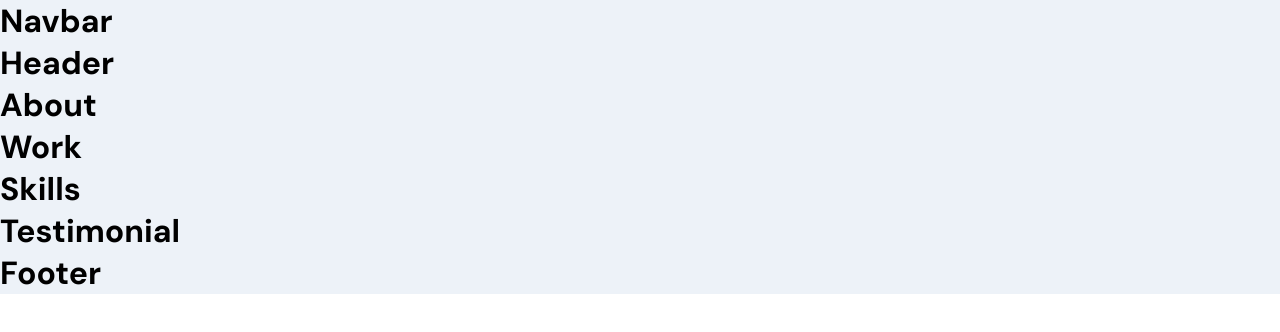
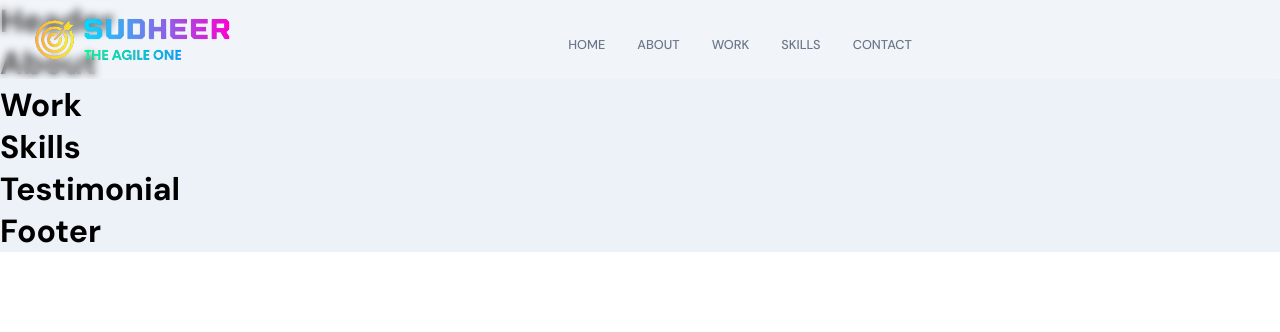
Before and after one commit to sudheerkrp/Sudheer-Kumar-Prajapat-Portfolio, a React (Create React App) app in the folder frontend_react/: page / in a window 1280 px wide. Shown: the top 332 px of the page. Built offline with nearby package versions, Linux system fonts and the light colour scheme.

Commit message:
Navbar Almost Completed

```diff
--- a/frontend_react/public/index.html
+++ b/frontend_react/public/index.html
@@ -6,7 +6,7 @@
     <meta name="viewport" content="width=device-width, initial-scale=1"/>
     <meta name="theme-color" content="#000000"/>
     <link rel="apple-touch-icon" href="%PUBLIC_URL%/logo192.png"/>
-    <link rel="manifest" href="%PUBLIC_URL%/manifest.json"/>
+    <!-- <link rel="manifest" href="%PUBLIC_URL%/manifest.json"/> -->
     <title>React App</title>
   </head>
   <body>
--- a/frontend_react/src/components/Navbar/Navbar.jsx
+++ b/frontend_react/src/components/Navbar/Navbar.jsx
@@ -1,10 +1,49 @@
-import React from 'react';
+import React, {useState} from 'react';
+import {HiMenuAlt4, HiX} from 'react-icons/hi';
+import {motion} from 'framer-motion';
 
 import './Navbar.scss';
+import {images} from '../../constants';
 
 const Navbar = () => {
+  const [toggle, setToggle] = useState(false);
+
   return (
-    <h1>Navbar</h1>
+    <nav className='app__navbar'>
+      <div className='app__navbar-logo'>
+        <img src={images.logo} alt="log"/>
+      </div>
+      <ul className='app__navbar-links'>
+        {['home', 'about', 'work', 'skills', 'contact'].map((item)=>{
+          return (
+            <li className='app__flex p-text' key = {`link-${item}`}>
+              <div></div>
+              <a href={`#${item}`}>{item}</a>
+            </li>
+          );
+        })}
+      </ul>
+      <div className="app__navbar-menu">
+        <HiMenuAlt4 onClick={() => setToggle(true)}></HiMenuAlt4>
+        {toggle && (
+          <motion.div
+            whileInView={{x : [300, 0]}}
+            transition={{duration: 0.85, ease: 'easeOut'}}
+          >
+          <HiX onClick={() => setToggle(false)}></HiX>
+          <ul>
+            {['home', 'about', 'work', 'skills', 'contact'].map((item)=>{
+              return (
+                <li key = {`${item}`}>
+                  <a href={`#${item}`} onClick={() => setToggle(true)}>{item}</a>
+                </li>
+              );
+            })}
+          </ul>
+          </motion.div>
+        )}
+      </div>
+    </nav>
   )
 }
 
--- a/frontend_react/src/components/Navbar/Navbar.scss
+++ b/frontend_react/src/components/Navbar/Navbar.scss
@@ -0,0 +1,165 @@
+.app__navbar
+{
+    width: 100%;
+    display: flex;
+    justify-content: space-between;
+    align-items: center;
+    padding: 1rem 2rem;
+    background: rgba(255, 255, 255, 0.25);
+    backdrop-filter: blur(4px);
+    -webkit-backdrop-filter: blur(4px);
+    border: 1px rgba(255, 255, 255, 0.18);
+    position: fixed;
+    z-index: 2;
+}
+.app__navbar-logo
+{
+    display: flex;
+    justify-content: flex-start;
+    align-items: center;
+    img
+    {
+        width: 200px;
+    }
+}
+.app__navbar-links
+{
+    flex: 1;
+    display: flex;
+    justify-content: center;
+    align-items: center;
+    list-style: none;
+
+    li
+    {
+        margin: 0 1rem;
+        cursor: pointer;
+        flex-direction: column;
+
+        div
+        {
+            width: 5px;
+            height: 5px;
+            background: transparent;
+            border-radius: 50%;
+            margin-bottom: 5px;
+        }
+        a
+        {
+            color: var(--gray-color);
+            text-decoration: none;
+            flex-direction: column;
+            text-transform: uppercase;
+            font-weight: 500;
+            transition: all 0.3s ease-in-out;
+
+            &:hover
+            {
+                color: var(--secondary-color);
+            }
+        }
+
+        &:hover
+        {
+            div
+            {
+                background: var(--secondary-color);
+            }
+        }
+
+        @media screen and (max-width : 900px)
+        {
+            display: none;
+        }
+    }
+}
+.app__navbar-menu
+{
+    width: 35px;
+    height: 35px;
+    border-radius: 50%;
+    position: relative;
+    display: flex;
+    justify-content: center;
+    align-items: center;
+    background-color: var(--secondary-color);
+
+    svg
+    {
+        width: 70%;
+        height: 70%;
+        color: var(--white-color);
+    }
+
+    div
+    {
+        position: fixed;
+        top: 0;
+        bottom: 0;
+        right: 0;
+        z-index: 5;
+        padding: 1rem;
+        width: 80%;
+        height: 100vh;
+        display: flex;
+        justify-content: flex-end;
+        align-items: flex-end;
+        flex-direction: column;
+        background: url('../../assets/bgWhite.png');
+        background-color: var(--white-color);
+        background-size: cover;
+        background-repeat: repeat;
+        box-shadow: 0 0 20px rgba(168, 168, 168, 0.15);
+
+        svg
+        {
+            width: 35px;
+            height: 35px;
+            color: var(--secondary-color);
+            margin: 0.5rem 1rem;
+        }
+
+        ul
+        {
+            list-style: none;
+            margin: 0;
+            padding: 0;
+            height: 100%;
+            width: 100%;
+            display: flex;
+            justify-content: flex-start;
+            align-items: flex-start;
+            flex-direction: column;
+
+            li
+            {
+                margin: 1rem;
+
+                a
+                {
+                    color: var(gray-color);
+                    text-decoration: none;
+                    font-size: 1rem;
+                    text-transform: uppercase;
+                    font-weight: 500;
+                    transition: all 0.3s ease-in-out;
+
+                    &:hover
+                    {
+                        color: var(--secondary-color);
+                    }
+                }
+            }
+        }
+
+        @media screen and (min-width : 900px)
+        {
+            display: none;
+        }
+    }
+
+    @media screen and (min-width : 900px)
+    {
+        display: none;
+    }
+}
--- /dev/null
+++ b/frontend_react/src/constants/images.js
@@ -0,0 +1,74 @@
+import email from '../assets/email.png';
+import mobile from '../assets/mobile.png';
+import api from '../assets/api.png';
+import cpp from '../assets/cpp.png';
+import css from '../assets/css.png';
+import figma from '../assets/figma.png';
+import flutter from '../assets/flutter.png';
+import git from '../assets/git.png';
+import graphql from '../assets/graphql.png';
+import html from '../assets/html.png';
+import javascript from '../assets/javascript.png';
+import mu5 from '../assets/mu5.png';
+import node from '../assets/node.png';
+import python from '../assets/python.png';
+import react from '../assets/react.png';
+import redux from '../assets/redux.png';
+import sass from '../assets/sass.png';
+import typescript from '../assets/typescript.png';
+import vue from '../assets/vue.png';
+
+import about01 from '../assets/about01.png';
+import about02 from '../assets/about02.png';
+import about03 from '../assets/about03.png';
+import about04 from '../assets/about04.png';
+
+import profile from '../assets/profile.png';
+import circle from '../assets/circle.svg';
+import logo from '../assets/logo.png';
+
+import adidas from '../assets/adidas.png';
+import amazon from '../assets/amazon.png';
+import asus from '../assets/asus.png';
+import bolt from '../assets/bolt.png';
+import nb from '../assets/nb.png';
+import skype from '../assets/skype.png';
+import spotify from '../assets/spotify.png';
+
+const collection = {
+  email,
+  mobile,
+  api,
+  cpp,
+  css,
+  figma,
+  flutter,
+  git,
+  graphql,
+  html,
+  javascript,
+  mu5,
+  node,
+  python,
+  react,
+  redux,
+  sass,
+  typescript,
+  vue,
+  about01,
+  about02,
+  about03,
+  about04,
+  profile,
+  circle,
+  logo,
+  adidas,
+  amazon,
+  asus,
+  bolt,
+  nb,
+  skype,
+  spotify,
+};
+
+export default collection;
--- /dev/null
+++ b/frontend_react/src/constants/index.js
@@ -0,0 +1 @@
+export {default as images} from './images';
```
Also changed, not shown: frontend_react/src/assets/logo.png.
